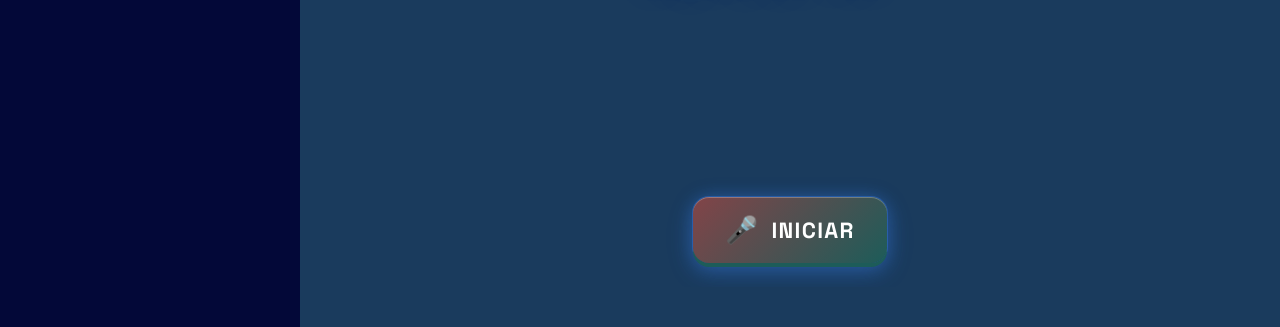
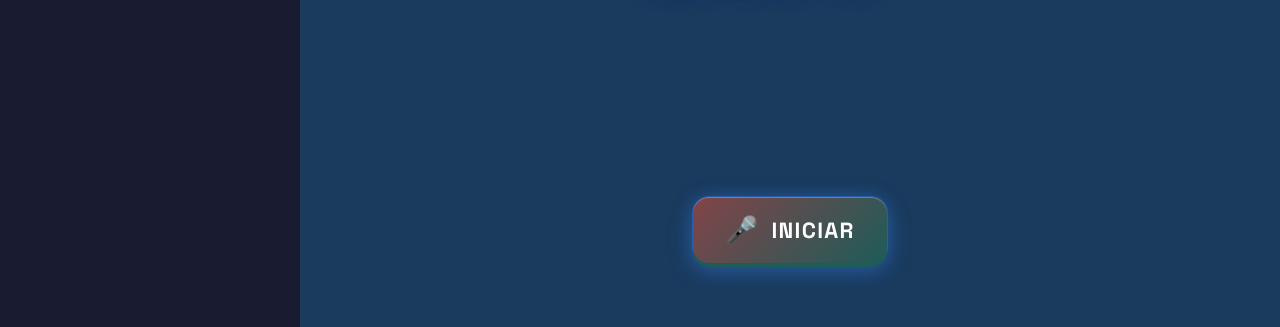
Before and after one commit to GlinTob/KaraokeTrain, a website: page index.html in a window 1280 px wide. Shown: the part 623-950 px from the top of the page. Drawn offline with nearby package versions, Linux system fonts and the light colour scheme.

```diff
--- a/style.css
+++ b/style.css
@@ -4,7 +4,7 @@
 
 :root {
   --bg-main: #1a3b5d;
-  --bg-sidebar: #030838;
+  --bg-sidebar: #191b30;
   --bg-card: #353840;
 
   --text-main: #f5aa07;
```
